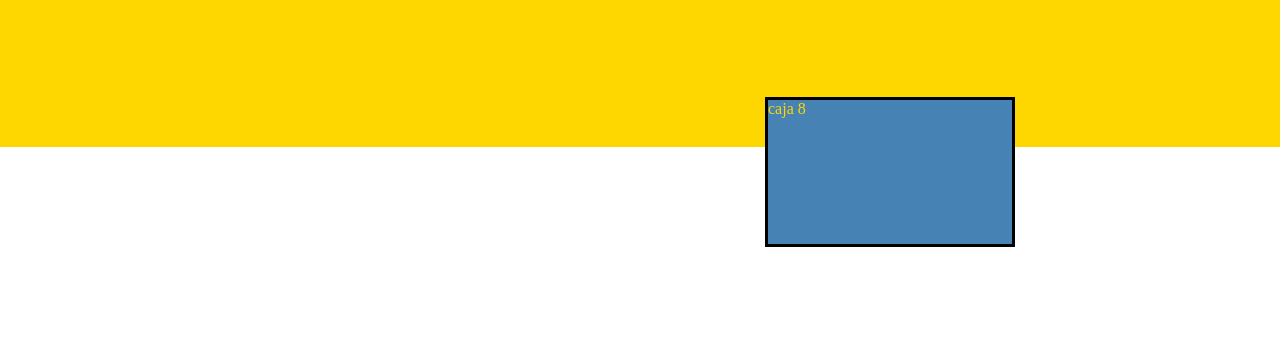
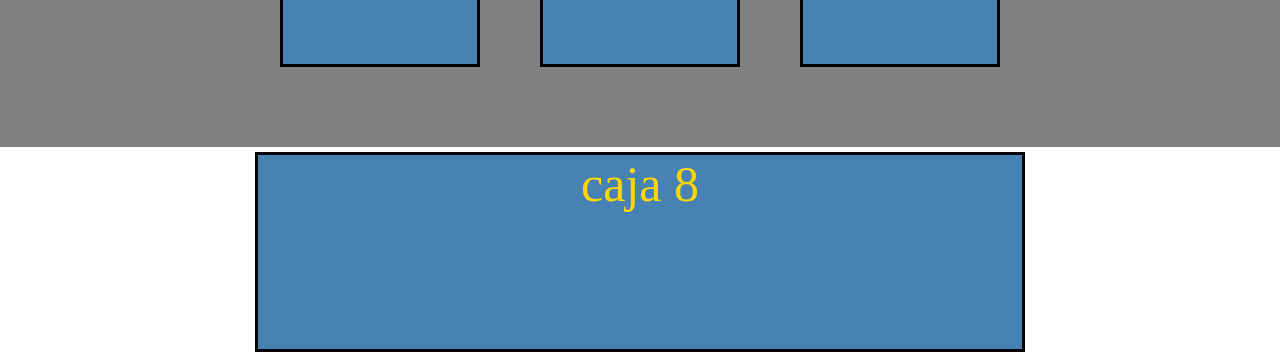
Before and after one commit to Alberto-RosalesC/Programacion_Web, a plain HTML site: page Parcial1/Grid/Grid.html in a window 1280 px wide. Shown: the part 653-1005 px from the top of the page. Before the commit the page ends 900 px from the top, so only its background shows below. Drawn offline with Linux system fonts and the light colour scheme.

Commit message:
Commit GRID
Tarea de grid

```diff
--- a/Parcial1/Grid/Grid.html
+++ b/Parcial1/Grid/Grid.html
@@ -13,31 +13,41 @@
         .contenedor{
             height: 100vh;
             width: 100vw;
-            background-color: gold;
+            background-color: gray;
             display:grid;
             grid-template-columns: 250px 250px 250px;
-            grid-template-rows: 250px 250px 250px;
+            grid-template-rows: 250px 250px 250px 250px;
             justify-content: center;
             align-items: stretch;
+            grid-gap: 10px;
+
 
         }
         .caja{
-            width: auto;
-            height: 150px;
+            width: 200px;
+            height: 200px;
             background-color: steelblue;
             color: gold;
             border: 3px solid black;
+            font-size: 50px;
+            justify-content: center;
+            text-align: center;
+            justify-self: center;
 
         }
         #caja1{
             grid-column-start: 1;
             grid-column-end: 4;
+            width: 100%;
             align-self: self-start;
+
         }
         #caja8{
-            grid-column-start: 3;
-            grid-column-end: 4;
-            align-self: self-start;
+            grid-column-start: -4;
+            grid-column-end: -1;
+            width: 100%;
+            align-self: center;
+            grid-row: 4;
         }
 
     </style>
```
